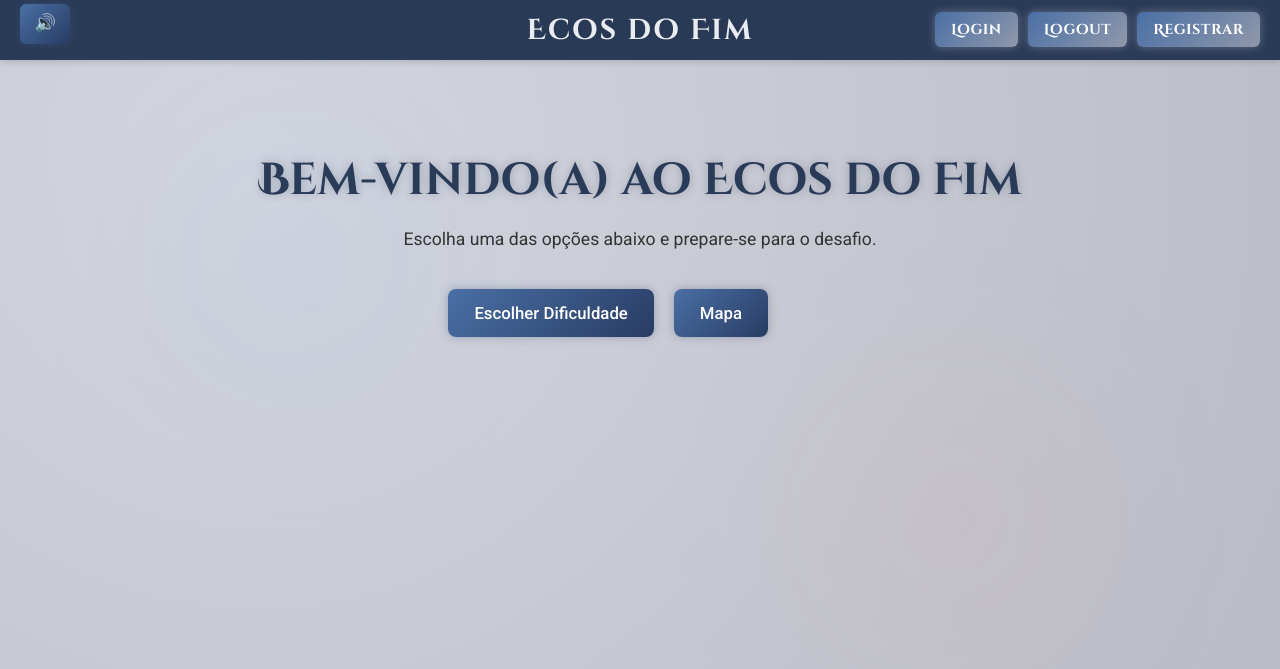
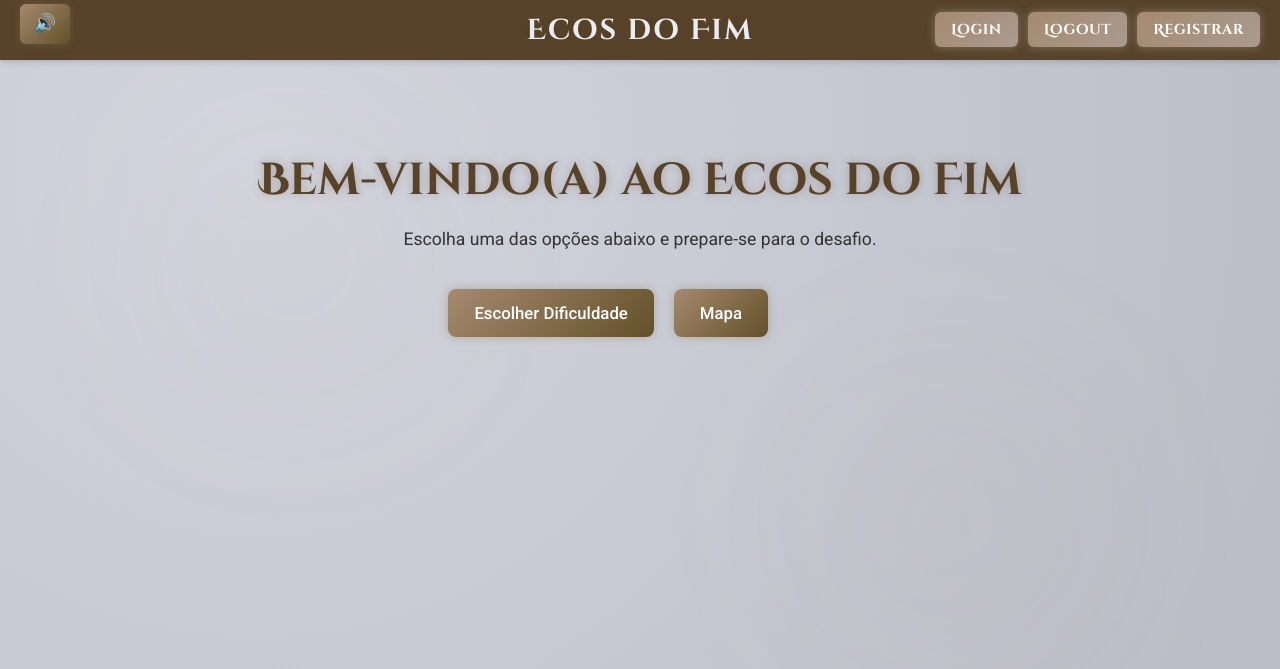
Before and after one commit to majufponte/Projeto-FDS-2025.2, a Django app: page / in a window 1280 px wide. Shown: the top 669 px of the page. Run offline with Django 5.2, Linux system fonts and the light colour scheme.

Commit message:
Update color gradients and styles in inicial.html

```diff
--- a/templates/inicial.html
+++ b/templates/inicial.html
@@ -24,14 +24,14 @@
             position: absolute;
             width: 300px;
             height: 300px;
-            background: radial-gradient(circle, rgba(0,123,255,0.1) 0%, transparent 70%);
+            background: radial-gradient(circle, rgba(165,123,100,0.1) 0%, transparent 70%);
             border-radius: 50%;
             filter: blur(100px);
             animation: move 10s infinite alternate ease-in-out;
             z-index: 0;
         }
         .light:nth-child(1) { top: 10%; left: 10%; }
-        .light:nth-child(2) { bottom: 20%; right: 15%; background: radial-gradient(circle, rgba(255,100,100,0.15), transparent 70%); }
+        .light:nth-child(2) { bottom: 20%; right: 15%; background: radial-gradient(circle, rgba(165,140,120,0.15), transparent 70%); }
 
         @keyframes move {
             from { transform: translateY(0px) translateX(0px); }
@@ -41,7 +41,7 @@
         .navbar {
             width: 100%;
             height: 60px;
-            background-color: rgb(42, 59, 88);
+            background-color: rgb(88, 67, 42);
             backdrop-filter: blur(6px);
             display: flex;
             align-items: center;
@@ -73,17 +73,17 @@
             padding: 8px 14px;
             font-size: 1.1em;
             color: #ffffff;
-            background: linear-gradient(135deg, #4a6fa5, #283c63);
+            background: linear-gradient(135deg, #a58a6f, #635028);
             border-radius: 6px;
             text-decoration: none;
             font-weight: 500;
             transition: 0.25s ease;
-            box-shadow: 0 0 8px rgba(70,90,130,0.4);
+            box-shadow: 0 0 8px rgba(130,110,90,0.4);
             font-family: 'Cinzel Decorative', serif;
         }
 
         .sound-control a:hover {
-            background: linear-gradient(135deg, #5a83c1, #324b7a);
+            background: linear-gradient(135deg, #c1a383, #7a6a52);
             transform: translateY(-2px);
         }
 
@@ -100,18 +100,18 @@
             padding: 8px 16px;
             font-size: 0.9em;
             color: #ffffff;
-            background: linear-gradient(135deg, #4a6fa5, #8f98aa);
+            background: linear-gradient(135deg, #a58a6f, #aa9a8f);
             border-radius: 6px;
             text-decoration: none;
             font-weight: 500;
             transition: 0.25s ease;
-            box-shadow: 0 0 8px rgba(191, 194, 199, 0.4);
+            box-shadow: 0 0 8px rgba(199,191,194,0.4);
             font-family: 'Cinzel Decorative', serif;
             letter-spacing: 0.5px;
         }
 
         .user-actions a:hover {
-            background: linear-gradient(135deg, #5a83c1, #324b7a);
+            background: linear-gradient(135deg, #c1a383, #7a6a52);
             transform: translateY(-2px);
         }
 
@@ -124,8 +124,8 @@
         h1 {
             font-family: 'Cinzel Decorative', serif;
             font-size: 2.8em;
-            color: #2a3b58;
-            text-shadow: 0 0 10px rgba(42,59,88,0.3);
+            color: #58432a;
+            text-shadow: 0 0 10px rgba(88,67,42,0.3);
             margin-bottom: 15px;
         }
 
@@ -148,13 +148,13 @@
             padding: 14px 26px;
             font-size: 1.05em;
             color: #ffffff;
-            background: linear-gradient(135deg, #4a6fa5, #283c63);
+            background: linear-gradient(135deg, #a58a6f, #635028);
             border: none;
             border-radius: 8px;
             text-decoration: none;
             font-weight: 500;
             transition: all 0.25s ease;
-            box-shadow: 0 0 10px rgba(70,90,130,0.4);
+            box-shadow: 0 0 10px rgba(130,110,90,0.4);
             position: relative;
             overflow: hidden;
         }
@@ -173,8 +173,8 @@
 
         .btn:hover::before { left: 130%; }
         .btn:hover {
-            background: linear-gradient(135deg, #5a83c1, #324b7a);
-            box-shadow: 0 0 15px rgba(70,90,130,0.6);
+            background: linear-gradient(135deg, #c1a383, #7a6a52);
+            box-shadow: 0 0 15px rgba(130,110,90,0.6);
             transform: translateY(-2px);
         }
 
```
